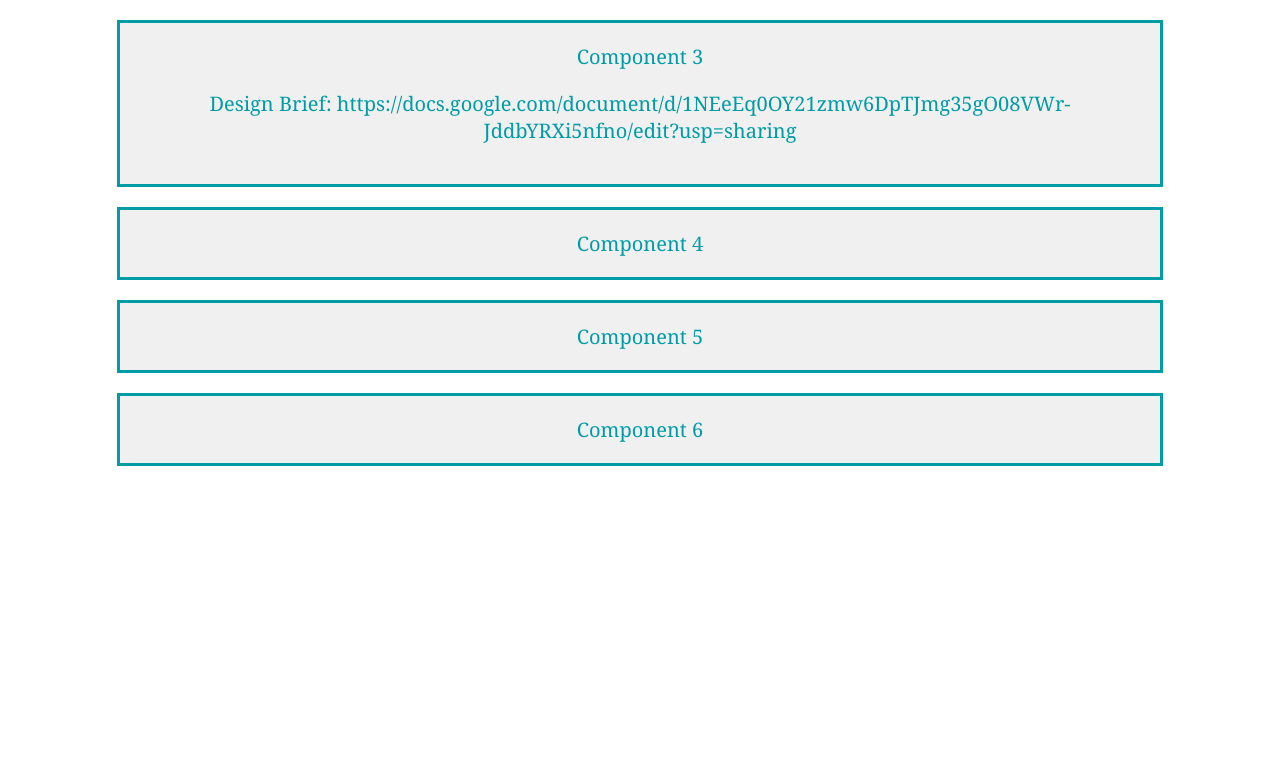
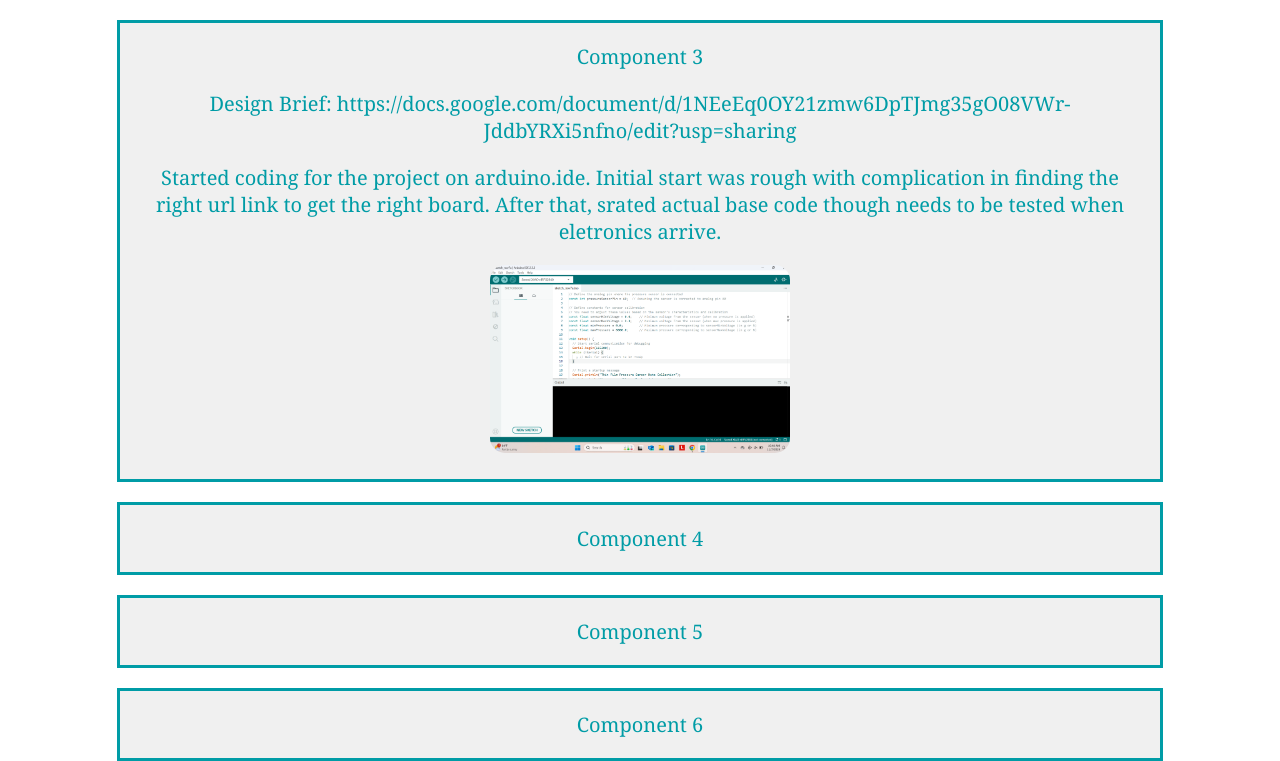
Before and after one commit to ajaira25/ajaira25.github.io, a plain HTML site: page majorproject.html in a window 1280 px wide. Shown: the part 4782-5543 px from the top of the page. Before the commit the page ends 5248 px from the top, so only its background shows below. Drawn offline with Linux system fonts and the light colour scheme.

Commit message:
Daily update

```diff
--- a/majorproject.html
+++ b/majorproject.html
@@ -104,6 +104,8 @@
         <div class="box-major"> Component 3
         <p> Design Brief:
             https://docs.google.com/document/d/1NEeEq0OY21zmw6DpTJmg35gO08VWr-JddbYRXi5nfno/edit?usp=sharing</p>
+        <p> Started coding for the project on arduino.ide. Initial start was rough with complication in finding the right url link to get the right board. After that, srated actual base code though needs to be tested when eletronics arrive. </p>
+        <img src="Images/Screenshot 2024-11-07 104857.png" class="image">
         </div>
         <div class="box-major"> Component 4 </div>
         <div class="box-major"> Component 5 </div>
```
Also changed, not shown: Images/Screenshot 2024-11-07 104857.png (added).
